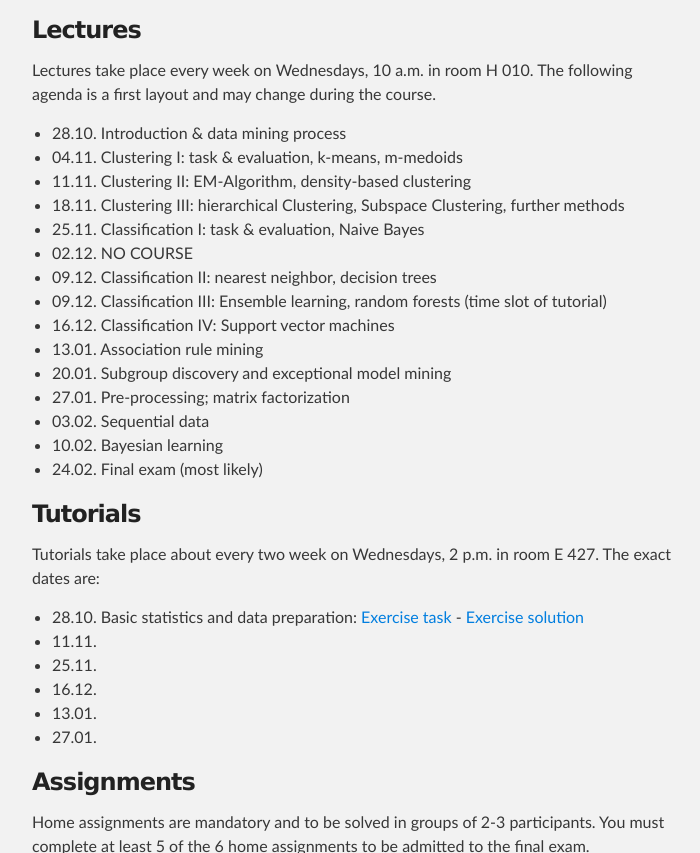
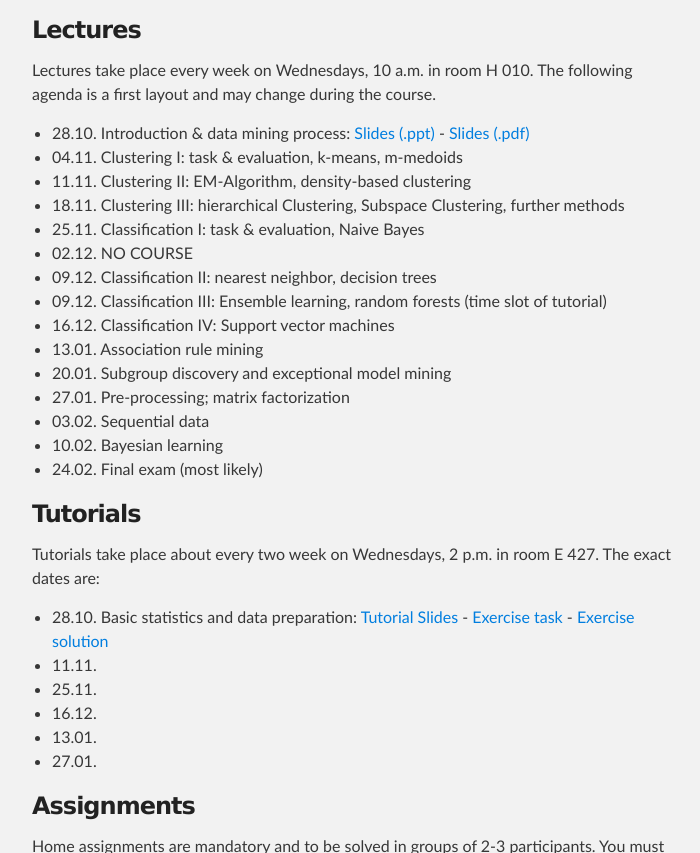
Before and after one commit to gesiscss/mlkoblenz, a plain HTML site: page index.html in a window 1280 px wide. Shown: the part 405-1258 px from the top of the page, without its empty margins (288-988 px from the left). Drawn offline with Linux system fonts and the light colour scheme.

Commit message:
Signed-off-by: Florian Lemmerich <florian@lemmerich.net>

```diff
--- a/index.html
+++ b/index.html
@@ -42,7 +42,7 @@
 <p> Lectures take place every week on Wednesdays, 10 a.m. in room H 010. The following agenda is a first layout and may change during the course.</p>
 
 <ul>
-  <li>28.10. Introduction & data mining process</li>
+  <li>28.10. Introduction & data mining process: <a href="materials/lectures/Lecture1-overview-and-motivation-ppt.zip" aria-hidden="true">Slides (.ppt)</a> - <a href="materials/lectures/Lecture1-overview-and-motivation-pdf.zip" aria-hidden="true">Slides (.pdf)</a></li>
   <li>04.11. Clustering I: task & evaluation, k-means, m-medoids</li>
   <li>11.11. Clustering II: EM-Algorithm, density-based clustering</li>
   <li>18.11. Clustering III: hierarchical Clustering, Subspace Clustering, further methods</li>
@@ -64,7 +64,7 @@
 <p> Tutorials take place about every two week on Wednesdays, 2 p.m. in room E 427. The exact dates are:</p>
 
 <ul>
-  <li>28.10. Basic statistics and data preparation: <a href="materials/tutorials/mldm2015-exercise1-task.zip" aria-hidden="true">Exercise task</a>  - <a href="materials/tutorials/mldm2015-exercise1-solution.zip" aria-hidden="true">Exercise solution</a></li>
+  <li>28.10. Basic statistics and data preparation: <a href="materials/tutorials/mldm2015-tutorial1.zip" aria-hidden="true">Tutorial Slides</a> - <a href="materials/tutorials/mldm2015-exercise1-task.zip" aria-hidden="true">Exercise task</a>  - <a href="materials/tutorials/mldm2015-exercise1-solution.zip" aria-hidden="true">Exercise solution</a></li>
   <li>11.11. </li>
   <li>25.11. </li>
   <li>16.12. </li>
```
Also changed, not shown: 3 other files.
